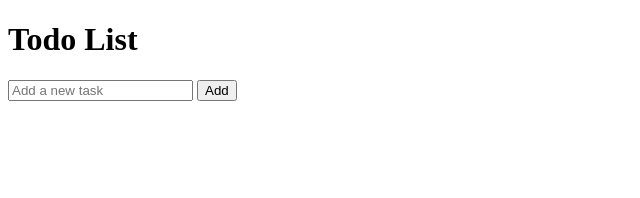
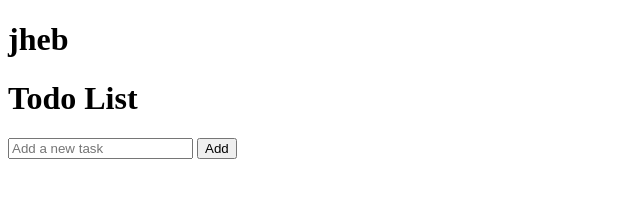
Before and after one commit to vaibhavhumain/to-do-app, a plain HTML site: page index.html in a window 1280 px wide. Shown: the whole page, without its empty margins (0-640 px from the left). Drawn offline with Linux system fonts and the light colour scheme.

Commit message:
changes done

```diff
--- a/do.html
+++ b/index.html
@@ -6,7 +6,10 @@
 </head>
 
 <body>
-    <h1>Todo List</h1>
+    <h1>jheb</h1>
+    <h1>Todo List
+
+    </h1>
 
     <input type="text" id="taskInput" placeholder="Add a new task">
     <button onclick="addTask()">Add</button>
```
